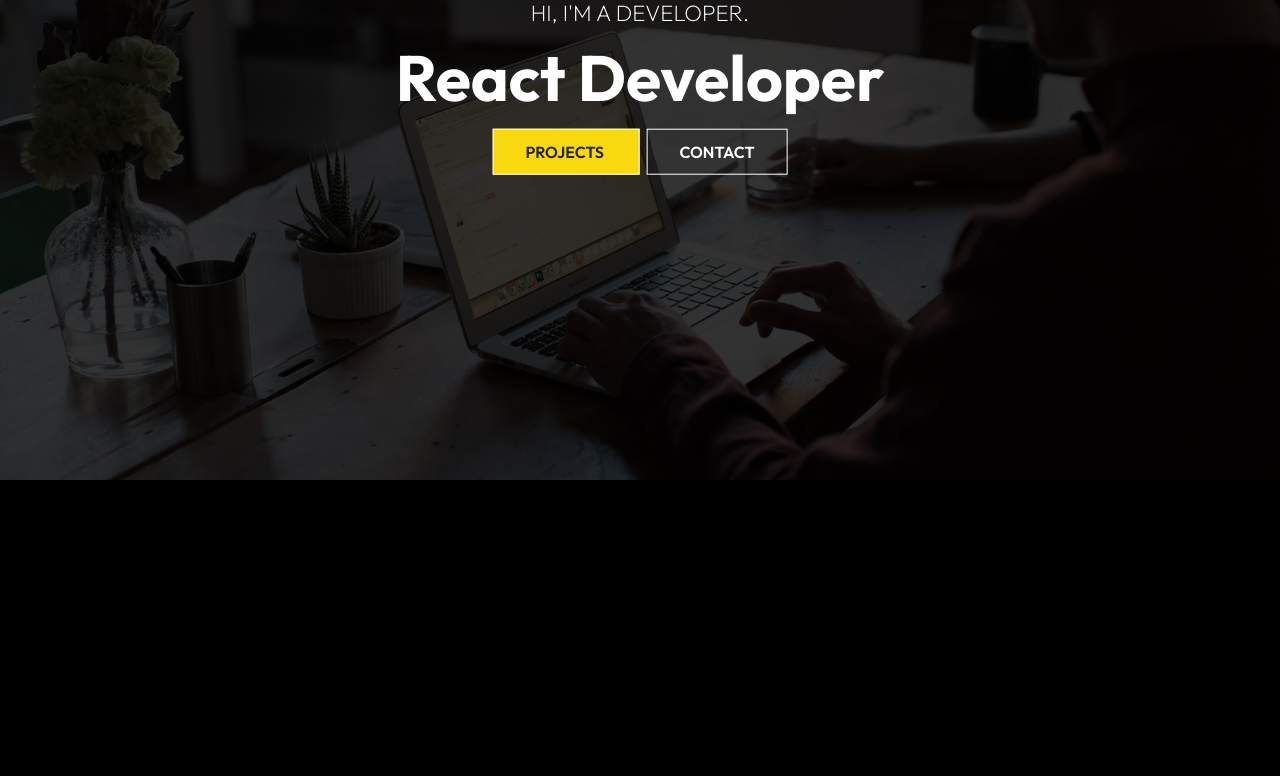
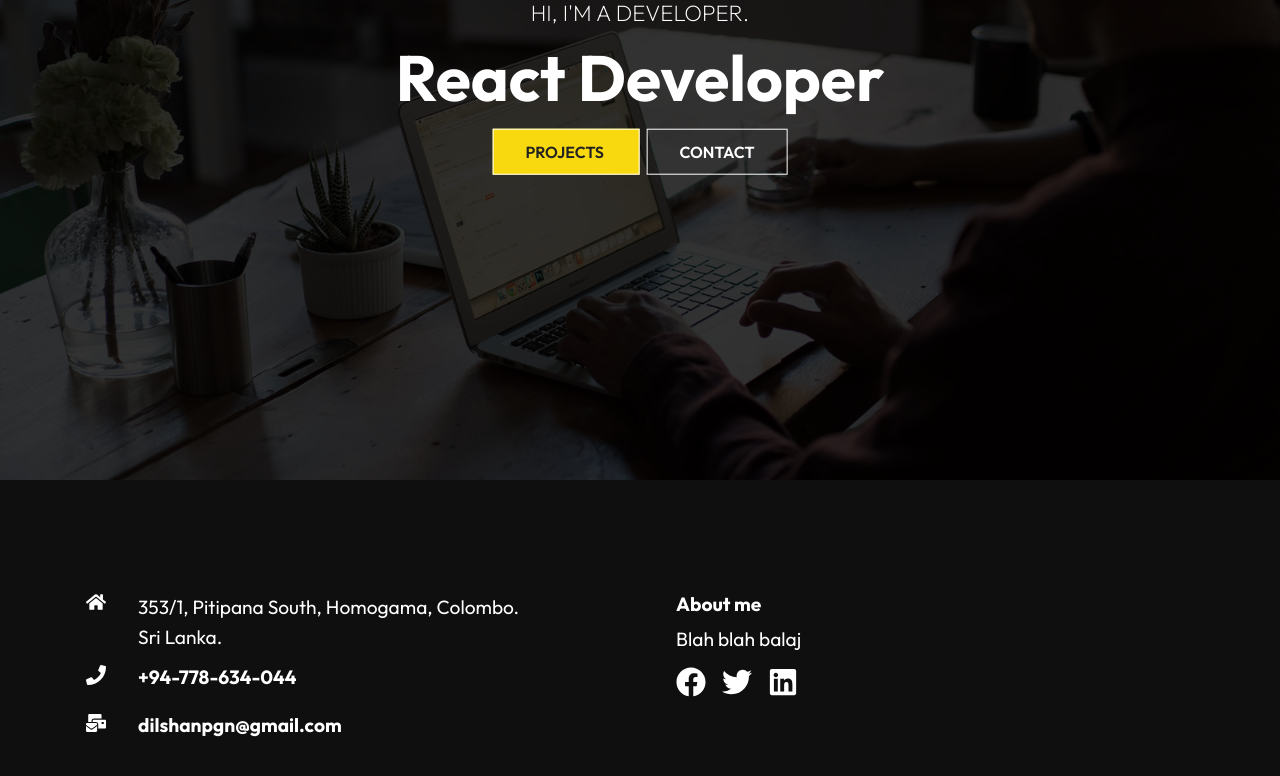
Before and after one commit to DilshanPGN/DilsganPGN.github.io, a React (Vite) app: page / in a window 1280 px wide. Shown: the part 320-1096 px from the top of the page. Before the commit the page ends 804 px from the top, so only its background shows below. Built offline with nearby package versions, Linux system fonts and the light colour scheme.

Commit message:
Adding Footer

```diff
--- /dev/null
+++ b/src/components/footer/Footer.css
@@ -0,0 +1,68 @@
+.footer {
+    width: 100%;
+    padding: 6rem 0;
+    background-color: rgba(19, 19, 19, 0.8);
+
+}
+
+.footer-container {
+    max-width: 1140px;
+    margin: auto;
+    display: grid;
+    grid-template-columns: repeat(2, 1fr);
+    grid-gap: 40px;
+}
+
+.left {
+    height: 100%;
+    max-width: 100%;
+    display: flex;
+    flex-direction: column;
+    padding: 1rem;
+}
+
+.location {
+    display: flex;
+    margin-bottom: 0.8rem;
+}
+
+.phone {
+    display: flex;
+    margin-bottom: 0.8rem;
+}
+
+.email {
+    display: flex;
+    margin-bottom: 0.8rem;
+}
+
+.location p {
+    line-height: 30px;
+}
+
+.right {
+    height: 100%;
+    max-width: 100%;
+    display: flex;
+    flex-direction: column;
+    padding: 1rem;
+}
+
+.social {
+    margin-top: 1rem;
+}
+
+h4 {
+    font-size: 1.2rem;
+    padding-bottom: 0.7rem;
+}
+
+p {
+    font-size: 1.2rem;
+}
+
+@media screen and (max-width: 640px) {
+    .footer-container {
+        grid-template-columns: 1fr;
+    }
+}
--- /dev/null
+++ b/src/components/footer/Footer.jsx
@@ -0,0 +1,57 @@
+import { FaFacebook, FaHome, FaLinkedin, FaMailBulk, FaPhone, FaTwitter } from "react-icons/fa"
+import "./Footer.css"
+
+import React from 'react'
+
+const Footer = () => {
+  return (
+    <div className="footer">
+        <div className="footer-container">
+
+        <div className="left">
+            <div className="location">
+                <FaHome size={20} style={{color: "#fff", marginRight: "2rem"}}/>
+                <div>
+                    <p>353/1, Pitipana South, Homogama, Colombo.</p>
+                    <p>Sri Lanka.</p>
+                </div>
+            </div>
+
+            <div className="phone">
+                <FaPhone size={20} style={{color: "#fff", marginRight: "2rem"}}/>
+                <h4>
+                    <div>
+                        +94-778-634-044
+                    </div>
+                </h4>
+            </div>
+
+            <div className="email">
+                <FaMailBulk size={20} style={{color: "#fff", marginRight: "2rem"}}/>
+                <h4>
+                    <div>
+                        dilshanpgn@gmail.com
+                    </div>
+                </h4>
+            </div>
+        </div>
+        <div className="right">
+            <h4>
+                About me
+            </h4>
+            <p>
+                Blah blah balaj
+            </p>
+            <div className="social">
+                <FaFacebook size={30} style={{color: "#fff", marginRight: "1rem"}}/>
+                <FaTwitter size={30} style={{color: "#fff", marginRight: "1rem"}}/>
+                <FaLinkedin size={30} style={{color: "#fff", marginRight: "1rem"}}/>
+            </div>
+
+        </div>
+        </div>
+    </div>
+  )
+}
+
+export default Footer
--- a/src/routes/About.jsx
+++ b/src/routes/About.jsx
@@ -1,9 +1,12 @@
 import React from 'react'
+import Navbar from '../components/navbar/Navbar'
+import Footer from '../components/footer/Footer'
 
 const About = () => {
   return (
     <div>
-      About
+      <Navbar/>
+      <Footer/>
     </div>
   )
 }
--- a/src/routes/Contact.jsx
+++ b/src/routes/Contact.jsx
@@ -1,9 +1,12 @@
 import React from 'react'
+import Navbar from '../components/navbar/Navbar'
+import Footer from '../components/footer/Footer'
 
 const Contact = () => {
   return (
     <div>
-      Contact
+      <Navbar/>
+      <Footer/>
     </div>
   )
 }
--- a/src/routes/Home.jsx
+++ b/src/routes/Home.jsx
@@ -1,12 +1,14 @@
 import React from 'react'
 import Navbar from '../components/navbar/Navbar'
 import HeroImg from '../components/HeroImg/HeroImg'
+import Footer from '../components/footer/Footer'
 
 const Home = () => {
   return (
     <div>
       <Navbar/>
       <HeroImg/>
+      <Footer/>
     </div>
   )
 }
--- a/src/routes/Project.jsx
+++ b/src/routes/Project.jsx
@@ -1,9 +1,12 @@
 import React from 'react'
+import Navbar from '../components/navbar/Navbar'
+import Footer from '../components/footer/Footer'
 
 const Project = () => {
   return (
     <div>
-      Project
+      <Navbar/>
+      <Footer/>
     </div>
   )
 }
```
